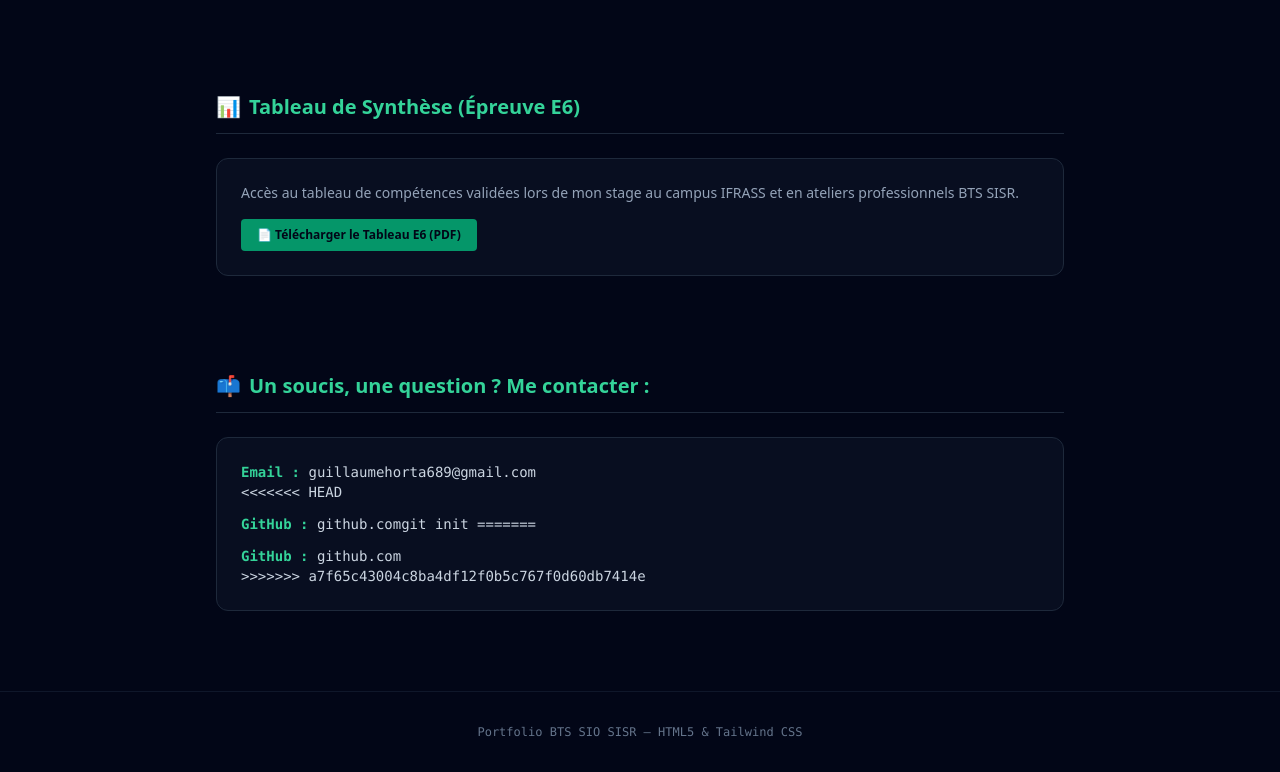
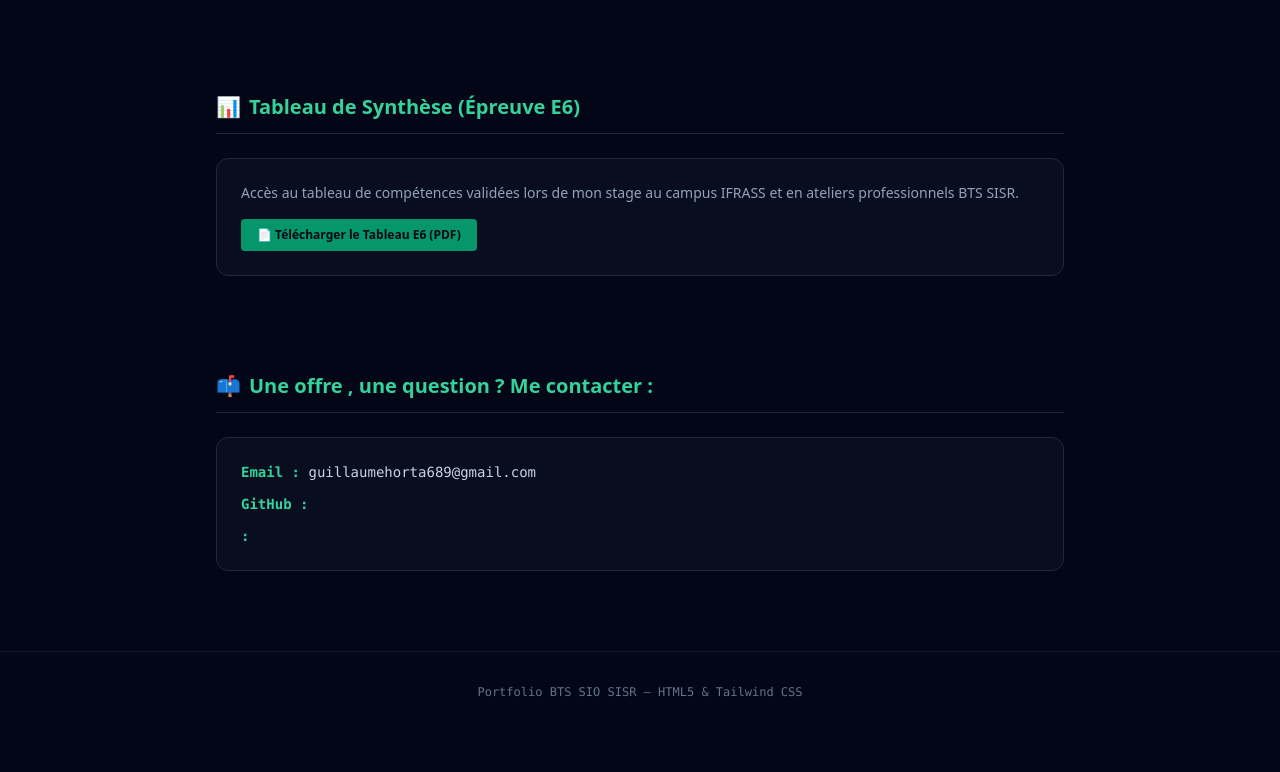
Before and after one commit to userg-Y/Portfolio-BTS-SIO-SISR-, a plain HTML site: page index.html in a window 1280 px wide. Shown: the part 2845-3617 px from the top of the page. After the commit the page ends 3577 px from the top, so only its background shows below. Drawn offline with nearby package versions, Linux system fonts and the light colour scheme.

Commit message:
Update contact section in index.html

```diff
--- a/index.html
+++ b/index.html
@@ -296,16 +296,15 @@
         <section id="contact" class="space-y-6 pb-20">
             <div class="flex items-center justify-between border-b border-slate-200 dark:border-slate-800 pb-3">
                 <h2 class="text-xl font-bold text-emerald-600 dark:text-emerald-400 flex items-center gap-2">
-                    <span>📫</span> Un soucis, une question ? Me contacter :
+                    <span>📫</span> Une offre , une question ? Me contacter :
                 </h2>
             </div>
             <div class="bg-white dark:bg-slate-900/50 p-6 rounded-xl border border-slate-200 dark:border-slate-800 space-y-3 font-mono text-sm text-slate-700 dark:text-slate-300">
                 <p><span class="text-emerald-600 dark:text-emerald-400 font-bold">Email :</span> <a href="mailto:votre.email@domaine.com" class="hover:underline">guillaumehorta689@gmail.com</a></p>
-<<<<<<< HEAD
-                <p><span class="text-emerald-600 dark:text-emerald-400 font-bold">GitHub :</span> <a href="https://github.com" target="_blank" rel="noopener noreferrer" class="hover:underline">github.comgit init
-=======
-                <p><span class="text-emerald-600 dark:text-emerald-400 font-bold">GitHub :</span> <a href="https://github.com" target="_blank" rel="noopener noreferrer" class="hover:underline">github.com</a></p>
->>>>>>> a7f65c43004c8ba4df12f0b5c767f0d60db7414e
+                <p><span class="text-emerald-600 dark:text-emerald-400 font-bold">GitHub :</span> <a href="https://github.com/userg-Y" target="_blank" rel="noopener noreferrer" class="hover:underline">
+
+                <p><span class="text-emerald-600 dark:text-emerald-400 font-bold"> :</span> <a href="https://github.com" target="_blank" rel="noopener noreferrer" class="hover:underline"></a></p>
+
             </div>
         </section>
 
```
